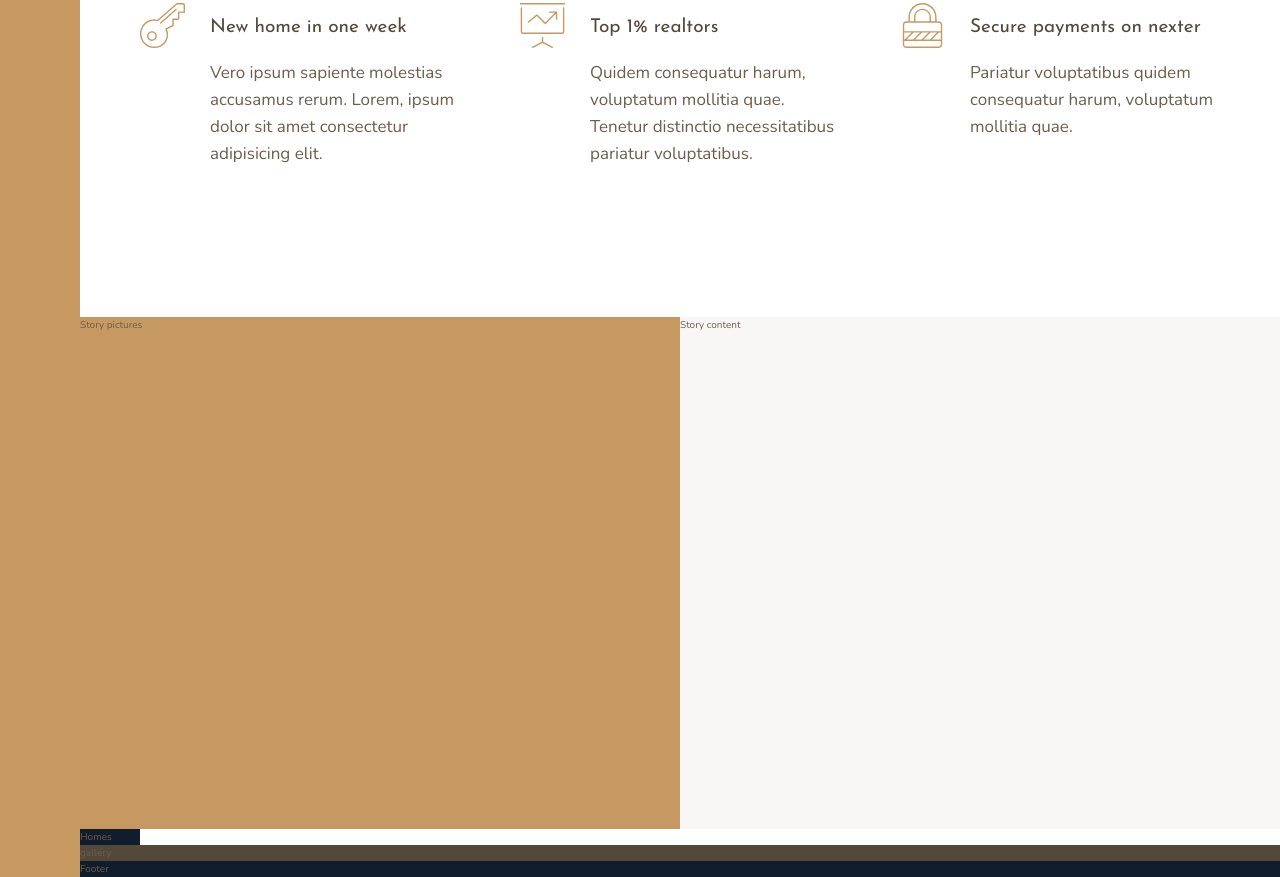
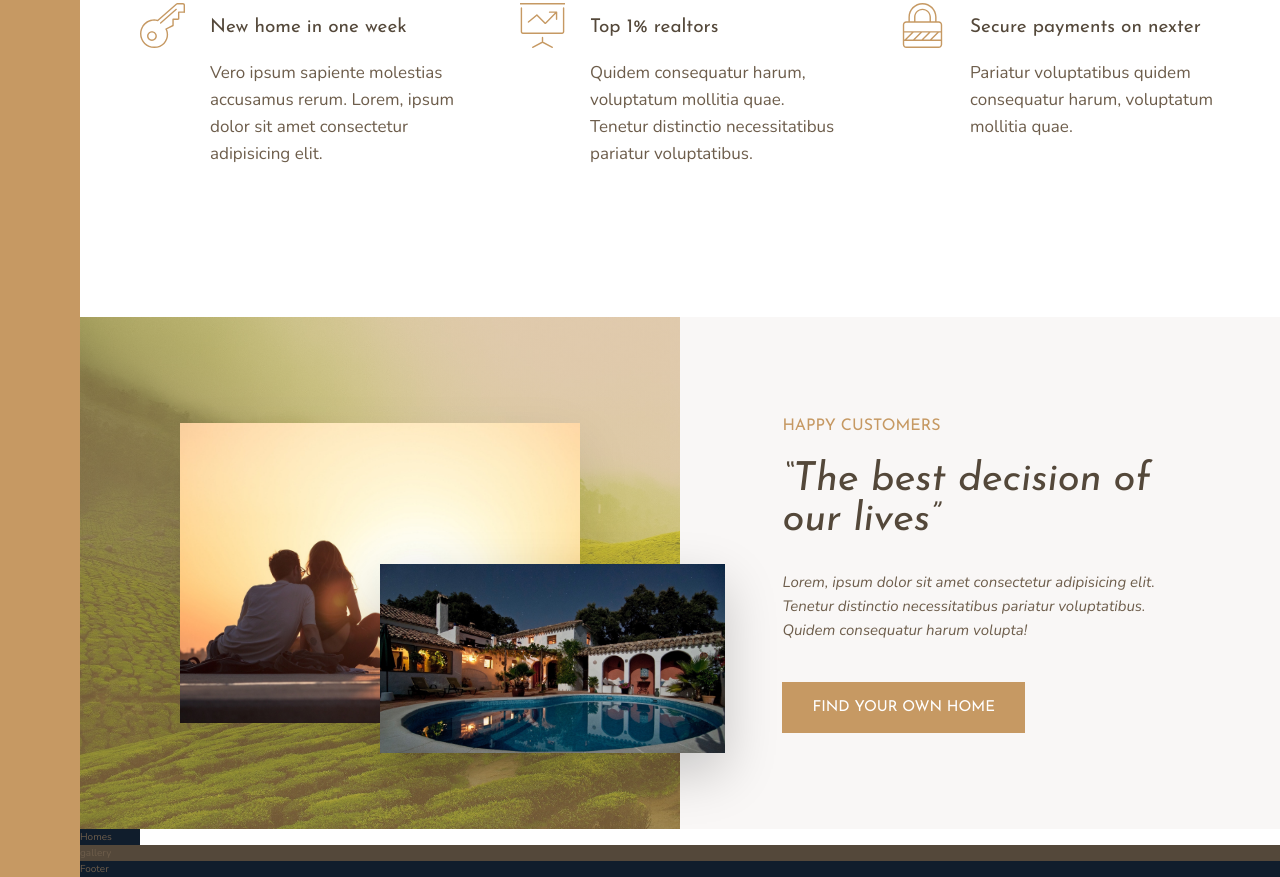
Before and after one commit to avborik/nexter, a website: page index.html in a window 1280 px wide. Shown: the part 991-1868 px from the top of the page. Drawn offline with nearby package versions, Linux system fonts and the light colour scheme.

Commit message:
Completed story section

```diff
--- a/index.html
+++ b/index.html
@@ -75,11 +75,17 @@
          </section>
 
          <div class="story__pictures">
-            Story pictures
+            <img src="img/story-1.jpeg" alt="Couple with new house" class="story__img--1">
+            <img src="img/story-2.jpeg" alt="New house" class="story__img--2">
          </div>
 
          <div class="story__content">
-            Story content
+            <h3 class="heading-3 mb-sm">Happy Customers</h3>
+            <h2 class="heading-2 heading-2--dark mb-md">&ldquo;The best decision of our lives&rdquo;</h2>
+            <p class="story__text">
+                Lorem, ipsum dolor sit amet consectetur adipisicing elit. Tenetur distinctio necessitatibus pariatur voluptatibus. Quidem consequatur harum volupta!
+            </p>
+            <button class="btn">Find your own home</button>
          </div>
 
          <section class="homes">
--- a/sass/_base.scss
+++ b/sass/_base.scss
@@ -13,6 +13,12 @@ $color-grey-dark-2: #6D5D4B;
 // FONT VARIABLES
 $font-primary: 'Nunito', sans-serif;
 $font-display: 'Josefin Sans', sans-serif;
+
+// RESPONSIVE BREAKPOINTS
+$bp-largest: 75em;   // 1200px
+$bp-large: 62.5em;   // 1000px
+$bp-medium: 50em;    // 800px;
+$bp-small: 37.5em;    // 600px;
 
 *,
 *::before,
--- a/sass/_story.scss
+++ b/sass/_story.scss
@@ -1,13 +1,63 @@
 .story {
   &__pictures {
     background-color: $color-primary;
+    background-image: linear-gradient(rgba($color-primary, .5), rgba($color-primary, .5)), url(../img/back.jpg);
+    background-size: cover;
     grid-column: full-start / col-end 4;
+
+    display: grid;
+        grid-template-rows: repeat(6, 1fr);
+        grid-template-columns: repeat(6, 1fr);
+        align-items: center;
   }
+
+  &__img--1 {
+    width: 100%;
+    grid-row: 2 / 6;
+    grid-column: 2 / 6;
+    box-shadow: 0 2rem 5rem rgba(#000, .1);
+
+    @media only screen and (max-width: $bp-medium) {
+        grid-column: 1 / 5;
+        grid-row: 1 / -1;
+    }
+}
+
+&__img--2 {
+    width: 115%;
+    grid-row: 4 / 6;
+    grid-column: 4 / 7;
+    z-index: 20;
+    box-shadow: 0 2rem 5rem rgba(#000, .2);
+
+    @media only screen and (max-width: $bp-medium) {
+        grid-row: 1 / -1;
+        width: 100%;
+    }
+}
 
   &__content {
     background-color: $color-grey-light-1;
     //grid-template-rows: repeat(6, 1fr);
     //grid-template-columns: repeat(6, 1fr);
     grid-column: col-start 5 / full-end;
+    padding: 6rem 8vw;
+
+
+/*
+    display: flex;
+    flex-direction: column;
+    justify-content: center;
+    align-items: flex-start;*/
+
+    display: grid;
+    align-content: center;
+    justify-items: start;
   }
+
+  &__text {
+    font-size: 1.5rem;
+    font-style: italic;
+    margin-bottom: 4rem;
 }
+}
--- a/sass/_typography.scss
+++ b/sass/_typography.scss
@@ -9,10 +9,19 @@
 
 .heading-2 {
     @extend %heading;
+    font-size: 4rem;
+    font-style: italic;
+    line-height: 1;
+
+    &--light { color: $color-grey-light-1; }
+    &--dark { color: $color-grey-dark-1; }
 }
 
 .heading-3 {
     @extend %heading;
+    font-size: 1.6rem;
+    color: $color-primary;
+    text-transform: uppercase;
 }
 
 .heading-4 {
@@ -22,3 +31,25 @@
     &--light { color: $color-grey-light-1; }
     &--dark { color: $color-grey-dark-1; }
 }
+
+.btn {
+    background-color: $color-primary;
+    color: #fff;
+    border: none;
+    border-radius: 0;
+    font-family: $font-display;
+    font-size: 1.5rem;
+    text-transform: uppercase;
+    padding: 1.8rem 3rem;
+    cursor: pointer;
+    transition: all .2s;
+
+    &:hover {
+        background-color: $color-primary-dark;
+    }
+}
+
+.mb-sm { margin-bottom: 2rem; }
+.mb-md { margin-bottom: 3rem; }
+.mb-lg { margin-bottom: 4rem; }
+.mb-hg { margin-bottom: 8rem; }
```
Also changed, not shown: css/style.css.
